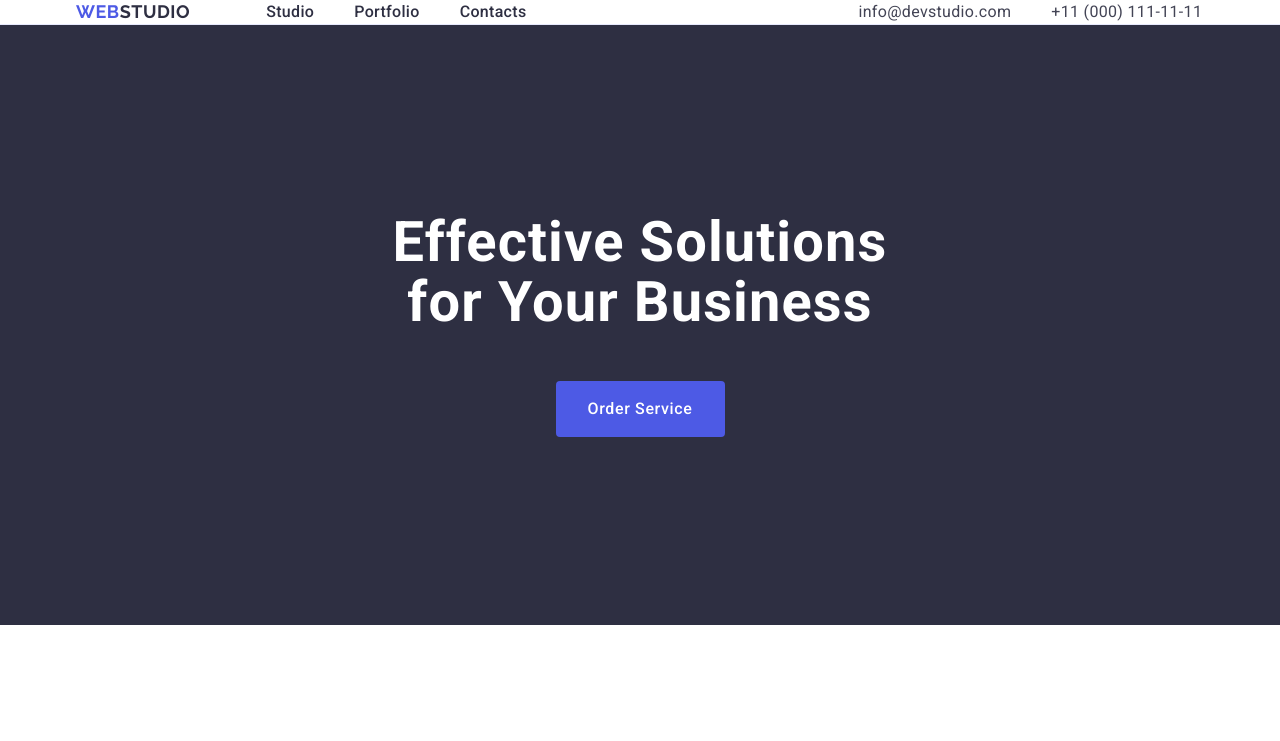
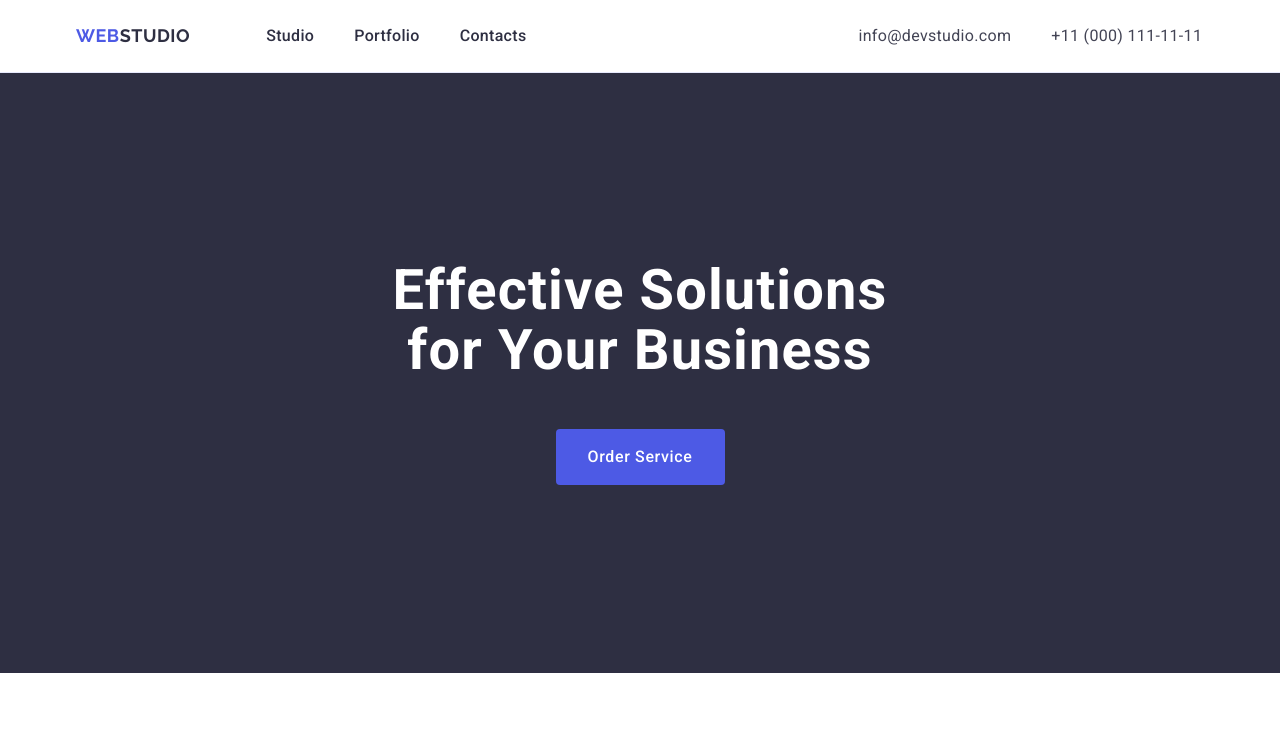
Before and after one commit to Yurko-Oleksndr/goit-markup-hw-03, a plain HTML site: page index.html in a window 1280 px wide. Shown: the top 741 px of the page. Drawn offline with nearby package versions, Linux system fonts and the light colour scheme.

Commit message:
change css
css

```diff
--- a/css/styles.css
+++ b/css/styles.css
@@ -75,6 +75,7 @@ img {
     letter-spacing: 0.02em;
     color: #2e2f42;
     padding: 24px 0;
+    display: block;
 }
 
 .menu-design:hover,
@@ -97,6 +98,8 @@ img {
     line-height: 1.5;
     letter-spacing: 0.02em;
     color: #434455;
+    display: block;
+    padding: 24px 0;
 }
 
 .info-design:hover,
```
